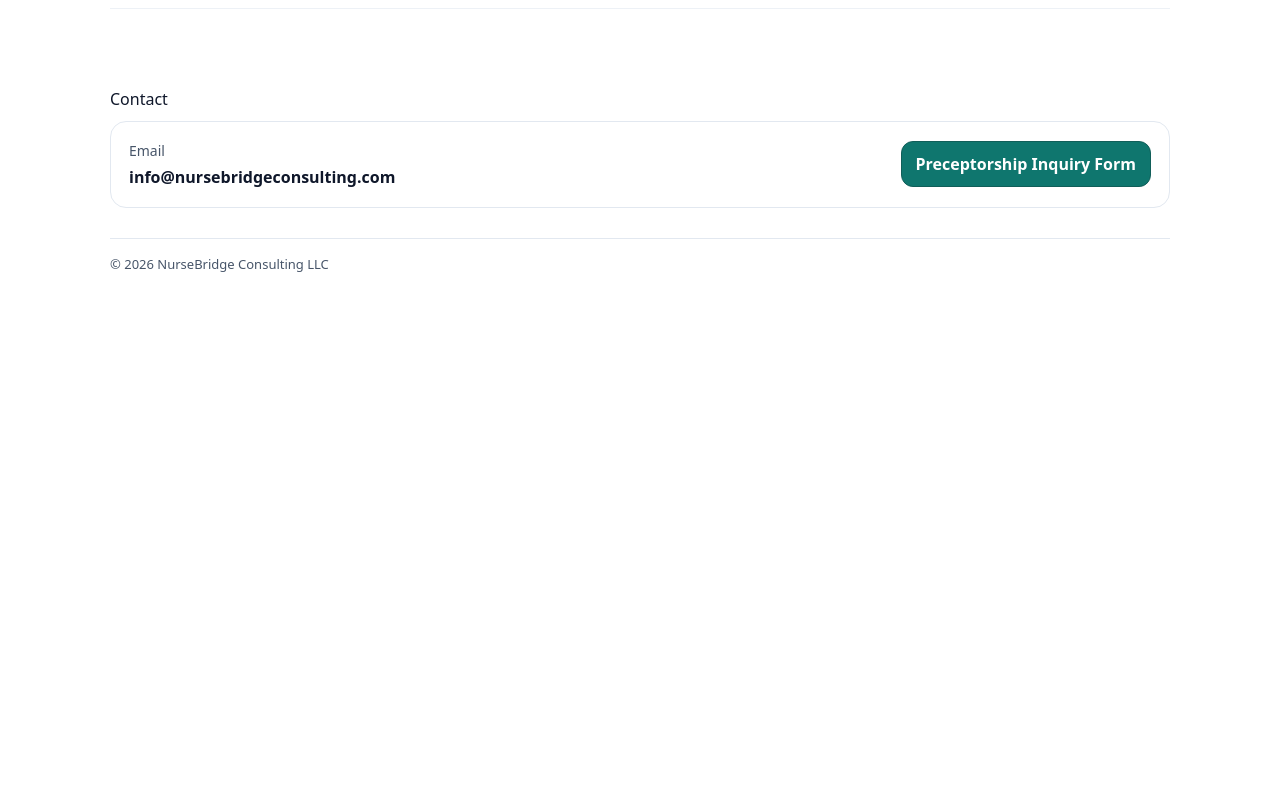
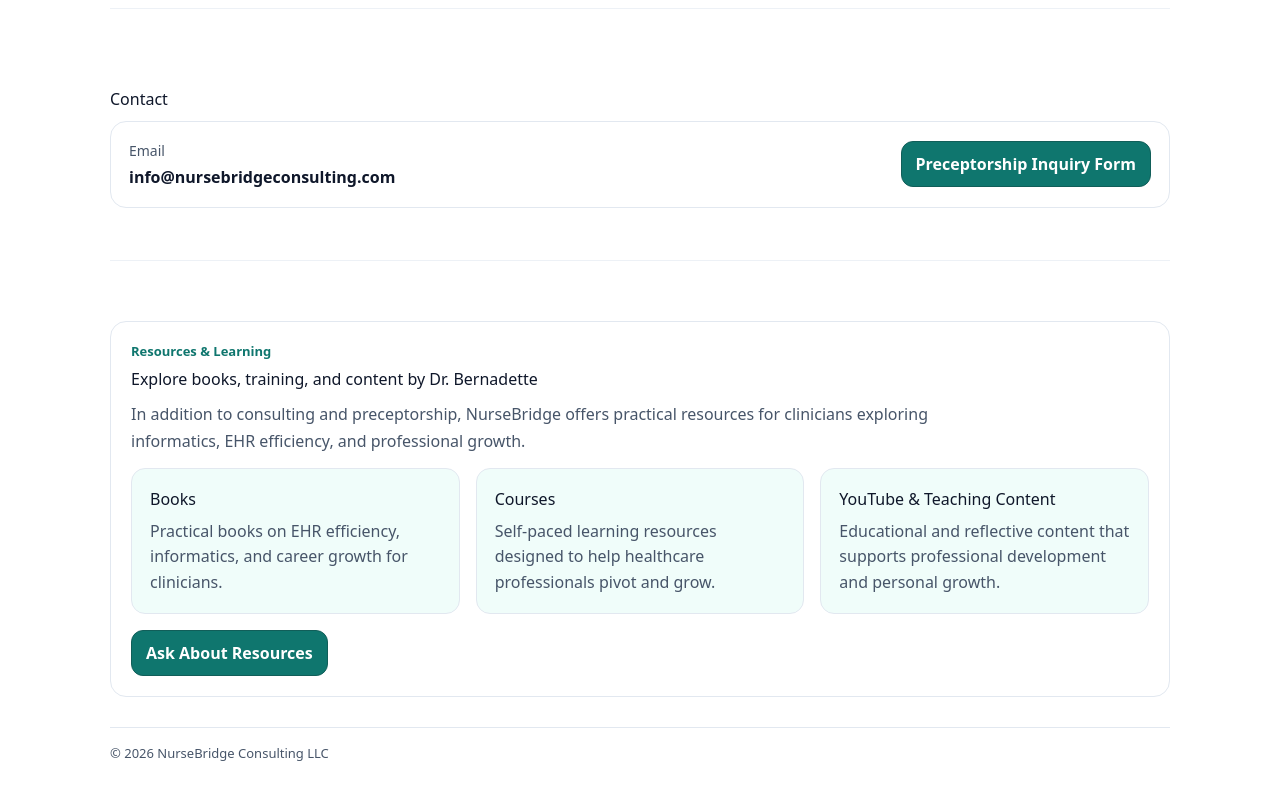
Before and after one commit to bamao33-hub/nursebridge-web, a Next.js app: page / in a window 1280 px wide. Shown: the part 2945-3745 px from the top of the page. Before the commit the page ends 3265 px from the top, so only its background shows below. Built offline with nearby package versions, Linux system fonts and the light colour scheme.

Commit message:
Update page.tsx

```diff
--- a/app/page.tsx
+++ b/app/page.tsx
@@ -586,6 +586,101 @@ export default function Home() {
           </div>
         </section>
 
+        <SectionDivider />
+
+{/* Resources & Learning */}
+<section style={{ paddingTop: 18, paddingBottom: 10 }}>
+  <div
+    style={{
+      border: `1px solid ${BORDER}`,
+      borderRadius: 16,
+      padding: 20,
+      backgroundColor: "white",
+    }}
+  >
+    <div style={{ color: TEAL, fontWeight: 800, fontSize: 13, marginBottom: 6 }}>
+      Resources & Learning
+    </div>
+
+    <h2 style={{ margin: "0 0 10px 0" }}>
+      Explore books, training, and content by Dr. Bernadette
+    </h2>
+
+    <p style={{ color: MUTED, lineHeight: 1.7, marginTop: 0, maxWidth: 850 }}>
+      In addition to consulting and preceptorship, NurseBridge offers practical resources
+      for clinicians exploring informatics, EHR efficiency, and professional growth.
+    </p>
+
+    <div
+      style={{
+        display: "grid",
+        gridTemplateColumns: "repeat(auto-fit, minmax(230px, 1fr))",
+        gap: 16,
+        marginTop: 12,
+      }}
+    >
+      <div
+        style={{
+          border: `1px solid ${BORDER}`,
+          borderRadius: 14,
+          padding: 18,
+          backgroundColor: SOFT,
+        }}
+      >
+        <h3 style={{ margin: "0 0 8px 0" }}>Books</h3>
+        <p style={{ margin: 0, color: MUTED, lineHeight: 1.6 }}>
+          Practical books on EHR efficiency, informatics, and career growth for clinicians.
+        </p>
+      </div>
+
+      <div
+        style={{
+          border: `1px solid ${BORDER}`,
+          borderRadius: 14,
+          padding: 18,
+          backgroundColor: SOFT,
+        }}
+      >
+        <h3 style={{ margin: "0 0 8px 0" }}>Courses</h3>
+        <p style={{ margin: 0, color: MUTED, lineHeight: 1.6 }}>
+          Self-paced learning resources designed to help healthcare professionals pivot and grow.
+        </p>
+      </div>
+
+      <div
+        style={{
+          border: `1px solid ${BORDER}`,
+          borderRadius: 14,
+          padding: 18,
+          backgroundColor: SOFT,
+        }}
+      >
+        <h3 style={{ margin: "0 0 8px 0" }}>YouTube & Teaching Content</h3>
+        <p style={{ margin: 0, color: MUTED, lineHeight: 1.6 }}>
+          Educational and reflective content that supports professional development and personal growth.
+        </p>
+      </div>
+    </div>
+
+    <div style={{ marginTop: 16, display: "flex", gap: 12, flexWrap: "wrap" }}>
+      <a
+        href="#contact"
+        style={{
+          display: "inline-block",
+          padding: "10px 14px",
+          borderRadius: 12,
+          backgroundColor: TEAL,
+          color: "white",
+          fontWeight: 800,
+          textDecoration: "none",
+          border: `1px solid ${TEAL_DARK}`,
+        }}
+      >
+        Ask About Resources
+      </a>
+    </div>
+  </div>
+</section>
         <footer style={{ borderTop: `1px solid ${BORDER}`, paddingTop: 16, marginTop: 20, color: MUTED, fontSize: 13 }}>
           © 2026 NurseBridge Consulting LLC
         </footer>
```
